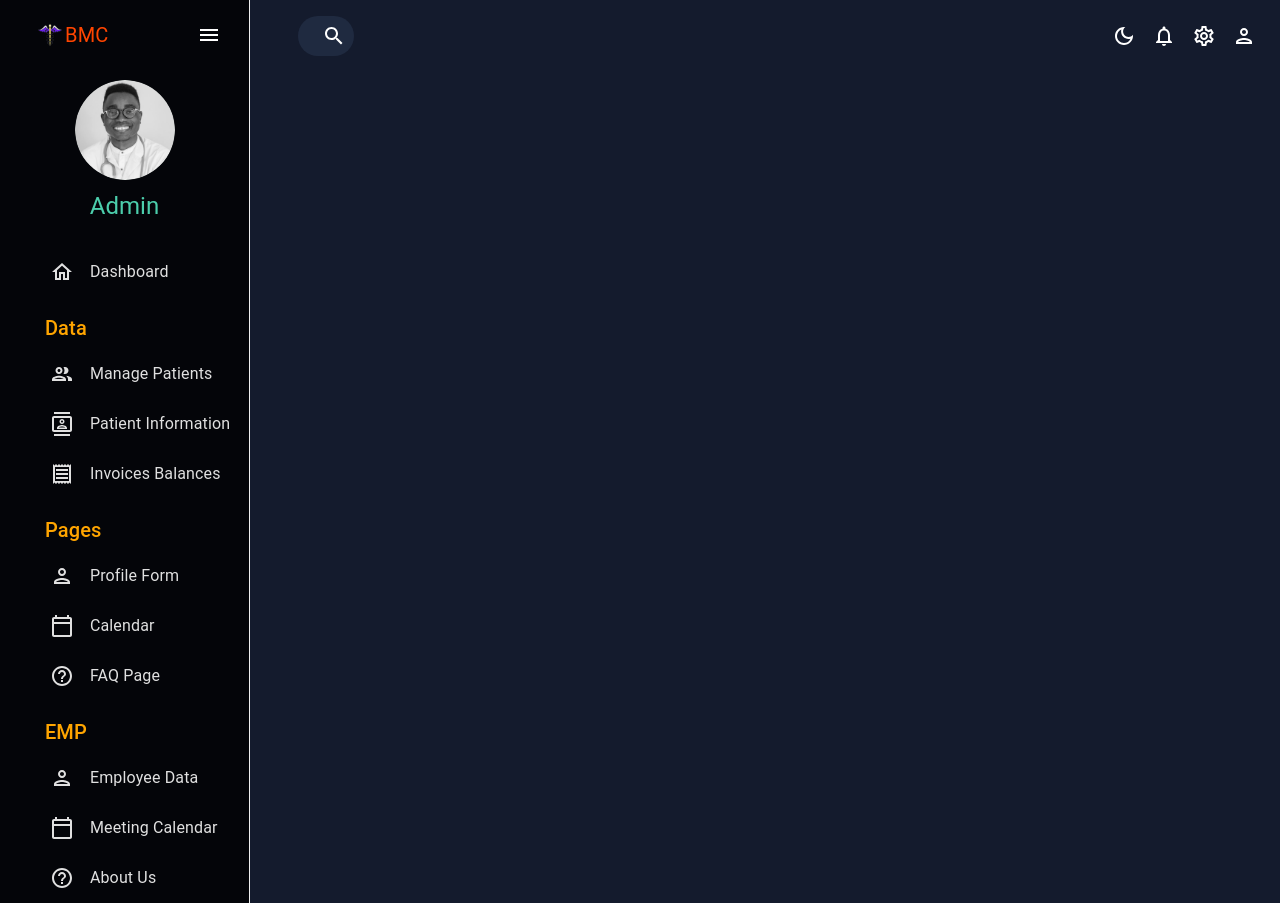
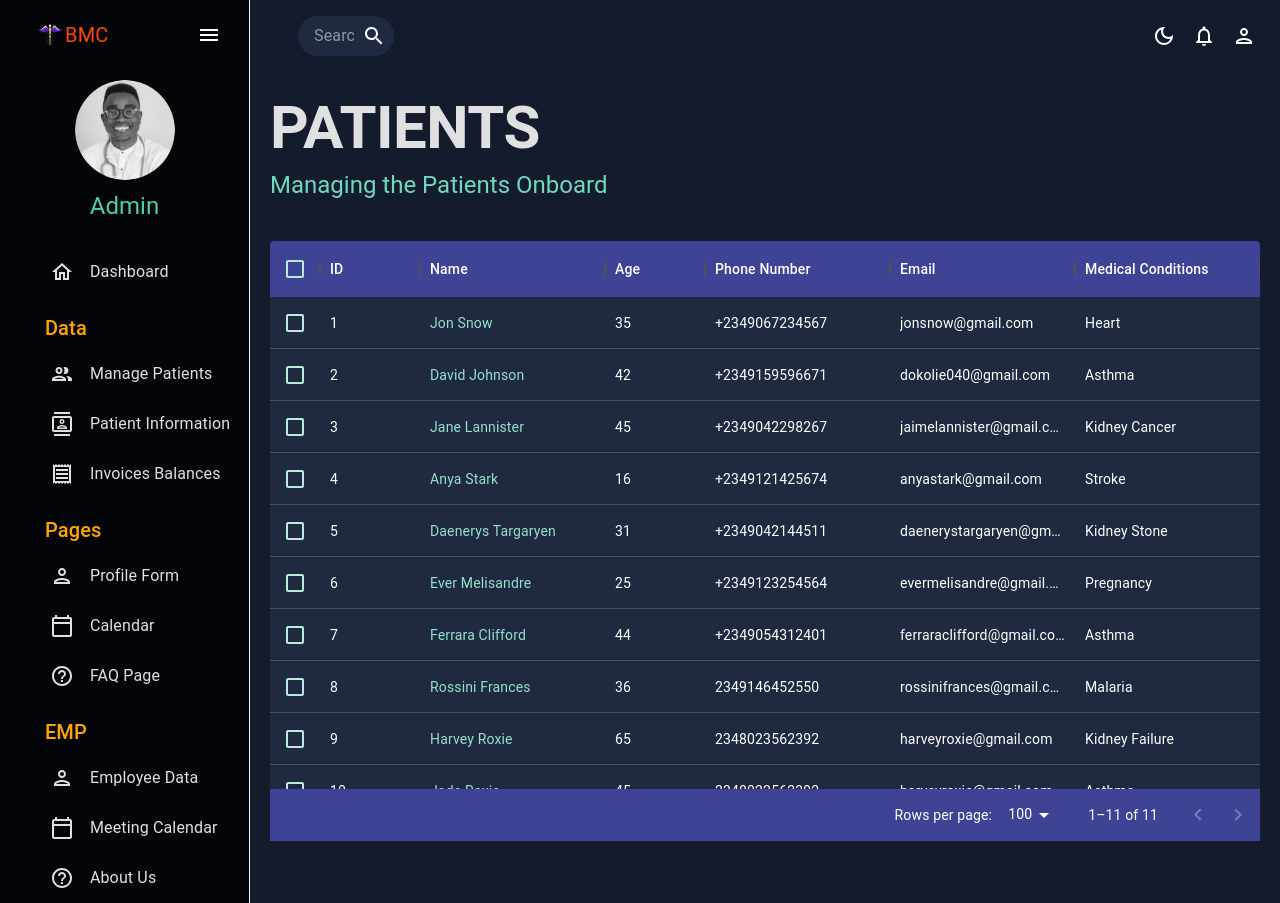
Before and after one commit to OkolieOKS234/OKS-ADMIN-DASHBOARD, a React (Create React App) app: page /managepatients in a window 1280 px wide. Built offline with nearby package versions, Linux system fonts and the light colour scheme.

Commit message:
Updated the mockData, App.js, TopBar and more

```diff
--- a/src/App.js
+++ b/src/App.js
@@ -6,8 +6,8 @@ import Sidebar from "./scenes/global/LeftBar";
 
 import { Routes, Route } from "react-router-dom";
 import Dashboard from "./scenes/dashboard/index";
-// import Team from "./scenes/team";
-import Invoice from "./scenes/invoice/invoice";
+import ManagePatients from "./scenes/patients/managepatients";
+// import Invoice from "./scenes/invoice/invoice";
 // import Contacts from "./scenes/contacts";
 // import Bar from "./scenes/bar";
 // import Form from "./scenes/form";
@@ -29,9 +29,7 @@ function App() {
             <Topbar />
             <Routes>
                <Route path="/" element={<Dashboard />} />
-               {/* <Route path="/team" element={<Team />} />
-              <Route path="/contacts" element={<Contacts />} /> */}
-              <Route path="/invoices" element={<Invoice />} />
+              <Route path="/managepatients" element={<ManagePatients />} />
               {/* <Route path="/form" element={<Form />} />
               <Route path="/bar" element={<Bar />} />
               <Route path="/pie" element={<Pie />} />
--- /dev/null
+++ b/src/components/Header.jsx
@@ -0,0 +1,24 @@
+import { Typography, Box, useTheme } from "@mui/material";
+import { tokens } from "../theme";
+
+const Header = ({ title, subtitle }) => {
+  const theme = useTheme();
+  const colors = tokens(theme.palette.mode);
+  return (
+    <Box mb="30px">
+      <Typography
+        variant="h2"
+        color={colors.grey[100]}
+        fontWeight="bold"
+        sx={{ m: "0 0 5px 0" }}
+      >
+        {title}
+      </Typography>
+      <Typography variant="h5" color={colors.greenAccent[400]}>
+        {subtitle}
+      </Typography>
+    </Box>
+  );
+};
+
+export default Header;
--- a/src/data/mockData.js
+++ b/src/data/mockData.js
@@ -9,71 +9,87 @@ export const mockDataTeam = [
     email: "jonsnow@gmail.com",
     age: 35,
     phone: "+2349067234567",
-    access: "admin",
+    medicalConditions: "Heart",
   },
   {
     id: 2,
-    name: "David Okolie",
+    name: "David Johnson",
     email: "dokolie040@gmail.com",
     age: 42,
     phone: "+2349159596671",
-    access: "manager",
+    medicalConditions: "Asthma",
   },
   {
     id: 3,
     name: "Jane Lannister",
     email: "jaimelannister@gmail.com",
     age: 45,
-    phone: "(422)982-6739",
-    access: "user",
+    phone: "+2349042298267",
+    medicalConditions: "Kidney Cancer",
   },
   {
     id: 4,
     name: "Anya Stark",
     email: "anyastark@gmail.com",
     age: 16,
-    phone: "(921)425-6742",
-    access: "admin",
+    phone: "+2349121425674",
+    medicalConditions: "Stroke",
   },
   {
     id: 5,
     name: "Daenerys Targaryen",
     email: "daenerystargaryen@gmail.com",
     age: 31,
-    phone: "(421)445-1189",
-    access: "user",
+    phone: "+2349042144511",
+    medicalConditions: "Kidney Stone",
   },
   {
     id: 6,
     name: "Ever Melisandre",
     email: "evermelisandre@gmail.com",
-    age: 150,
-    phone: "(232)545-6483",
-    access: "manager",
+    age: 25,
+    phone: "+2349123254564",
+    medicalConditions: "Pregnancy",
   },
   {
     id: 7,
     name: "Ferrara Clifford",
     email: "ferraraclifford@gmail.com",
     age: 44,
-    phone: "(543)124-0123",
-    access: "user",
+    phone: "+2349054312401",
+    medicalConditions: "Asthma",
   },
   {
     id: 8,
     name: "Rossini Frances",
     email: "rossinifrances@gmail.com",
     age: 36,
-    phone: "(222)444-5555",
-    access: "user",
+    phone: "2349146452550",
+    medicalConditions: "Malaria",
   },
   {
     id: 9,
     name: "Harvey Roxie",
     email: "harveyroxie@gmail.com",
     age: 65,
-    phone: "(444)555-6239",
-    access: "admin",
+    phone: "2348023562392",
+    medicalConditions: "Kidney Failure",
+  },
+  {
+    id: 10,
+    name: "Jade Roxie",
+    email: "harveyroxie@gmail.com",
+    age: 45,
+    phone: "2348022562392",
+    medicalConditions: "Asthma",
+  },
+  {
+    id: 11,
+    name: "Harvey Johnson",
+    email: "harveyroxie@gmail.com",
+    age: 24,
+    phone: "2348023562392",
+    medicalConditions: "Asthma",
   },
 ];
 
@@ -139,7 +155,7 @@ export const mockDataContacts = [
     id: 6,
     name: "Ever Melisandre",
     email: "evermelisandre@gmail.com",
-    age: 150,
+    age: 25,
     phone: "(232)545-6483",
     address: "1234 Canvile Street, Esvazark, NY 10001",
     city: "Esvazark",
--- /dev/null
+++ b/src/scenes/faqs/faqs.jsx
@@ -0,0 +1,4 @@
+const faqs = ()=>{
+
+}
+export default faqs;
--- a/src/scenes/global/LeftBar.jsx
+++ b/src/scenes/global/LeftBar.jsx
@@ -11,12 +11,12 @@ import ContactsOutlinedIcon from "@mui/icons-material/ContactsOutlined";
 import ReceiptOutlinedIcon from "@mui/icons-material/ReceiptOutlined";
 import PersonOutlinedIcon from "@mui/icons-material/PersonOutlined";
 import CalendarTodayOutlinedIcon from "@mui/icons-material/CalendarTodayOutlined";
-import PieChartOutlineOutlinedIcon from "@mui/icons-material/PieChartOutlineOutlined";
+// import PieChartOutlineOutlinedIcon from "@mui/icons-material/PieChartOutlineOutlined";
 import HelpOutlineOutlinedIcon from "@mui/icons-material/HelpOutlineOutlined";
-import BarChartOutlinedIcon from "@mui/icons-material/BarChartOutlined";
-import TimelineOutlinedIcon from "@mui/icons-material/TimelineOutlined";
+// import BarChartOutlinedIcon from "@mui/icons-material/BarChartOutlined";
+// import TimelineOutlinedIcon from "@mui/icons-material/TimelineOutlined";
 import MenuOutlinedIcon from "@mui/icons-material/MenuOutlined";
-import MapOutlinedIcon from "@mui/icons-material/MapOutlined";
+// import MapOutlinedIcon from "@mui/icons-material/MapOutlined";
 
 // IMAGES
 import Doctor from "../../../src/DOCTOR.png"
@@ -35,9 +35,10 @@ const Item = ({ title, to, icon, selected, setSelected }) => {
       }}
       onClick={() => setSelected(title)}
       icon={icon}
+      routerLink={<Link to={to} />}
     >
       <Typography>{title}</Typography>
-      <Link to={to} />
+
     </MenuItem>
   );
 };
@@ -46,7 +47,7 @@ const LeftBar = () => {
   const theme = useTheme();
   const colors = tokens(theme.palette.mode);
   const [isCollapsed, setIsCollapsed] = useState(false);
-  const [selected, setSelected] = useState("Dashboard");
+  const [selected, setSelected] = useState("");
 
   return (
     <Box
@@ -149,13 +150,17 @@ const LeftBar = () => {
               selected={selected}
               setSelected={setSelected}
             />
+         <Box display="flex">
+
             <Item
               title="Patient Information"
-              to="/contacts"
+              to="/managepatients"
               icon={<ContactsOutlinedIcon />}
               selected={selected}
               setSelected={setSelected}
             />
+
+        </Box>
             <Item
               title="Invoices Balances"
               to="/invoices"
--- a/src/scenes/global/Topbar.jsx
+++ b/src/scenes/global/Topbar.jsx
@@ -5,10 +5,9 @@ import InputBase from "@mui/material/InputBase";
 import LightModeOutlinedIcon from "@mui/icons-material/LightModeOutlined";
 import DarkModeOutlinedIcon from "@mui/icons-material/DarkModeOutlined";
 import NotificationsOutlinedIcon from "@mui/icons-material/NotificationsOutlined";
-import SettingsOutlinedIcon from "@mui/icons-material/SettingsOutlined";
 import PersonModeOutlinedIcon from "@mui/icons-material/PersonOutlined";
 import SearchIcon from "@mui/icons-material/Search";
-import { borderRadius } from "@mui/system";
+
 
 const Topbar = () => {
   const theme = useTheme();
@@ -46,9 +45,6 @@ const Topbar = () => {
           <NotificationsOutlinedIcon />
         </IconButton>
 
-        <IconButton>
-          <SettingsOutlinedIcon />
-        </IconButton>
 
         <IconButton>
           <PersonModeOutlinedIcon />
--- /dev/null
+++ b/src/scenes/patients/managepatients.jsx
@@ -0,0 +1,87 @@
+
+import {Box, Typography, useTheme} from "@mui/material";
+import { DataGrid } from "@mui/x-data-grid";
+import {tokens} from "../../theme";
+import {mockDataTeam} from "../../data/mockData";
+// Importing our icons needed
+import AdminPanelSettingsOutlinedIcon  from "@mui/icons-material/AdminPanelSettingsOutlined";
+import LockOpenOutlinedIcon  from "@mui/icons-material/LockOpenOutlined";
+import SecurityOutlinedIcon  from "@mui/icons-material/SecurityOutlined";
+import Header from "../../components/Header"
+
+
+const ManagePatients = ()=> {
+
+    const theme = useTheme();
+    const colors = tokens(theme.palette.mode);
+    const columns = [
+      { field: "id", headerName: "ID" },
+      {
+        field: "name",
+        headerName: "Name",
+        flex: 1,
+        cellClassName: "name-column--cell",
+      },
+      {
+        field: "age",
+        headerName: "Age",
+        type: "number",
+        headerAlign: "left",
+        align: "left",
+      },
+      {
+        field: "phone",
+        headerName: "Phone Number",
+        flex: 1,
+      },
+      {
+        field: "email",
+        headerName: "Email",
+        flex: 1,
+      },
+
+      {
+        field: "medicalConditions",
+        headerName: "Medical Conditions",
+        flex: 1,
+      }
+    ];
+
+    return (
+      <Box m="20px">
+        <Header title="PATIENTS" subtitle="Managing the Patients Onboard" />
+        <Box
+          m="40px 0 0 0"
+          height="75vh"
+          sx={{
+            "& .MuiDataGrid-root": {
+              border: "none",
+            },
+            "& .MuiDataGrid-cell": {
+              borderBottom: "none",
+            },
+            "& .name-column--cell": {
+              color: colors.greenAccent[300],
+            },
+            "& .MuiDataGrid-columnHeaders": {
+              backgroundColor: colors.blueAccent[700],
+              borderBottom: "none",
+            },
+            "& .MuiDataGrid-virtualScroller": {
+              backgroundColor: colors.primary[400],
+            },
+            "& .MuiDataGrid-footerContainer": {
+              borderTop: "none",
+              backgroundColor: colors.blueAccent[700],
+            },
+            "& .MuiCheckbox-root": {
+              color: `${colors.greenAccent[200]} !important`,
+            },
+          }}
+        >
+          <DataGrid checkboxSelection rows={mockDataTeam} columns={columns} />
+        </Box>
+      </Box>
+    );
+  };
+export default ManagePatients;
```
Also changed, not shown: src/scenes/employee/employee.jsx (added, +8 -0 lines).
